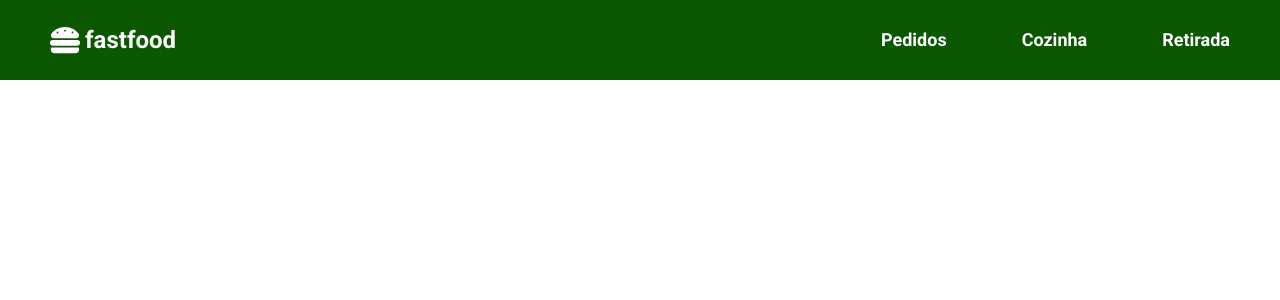
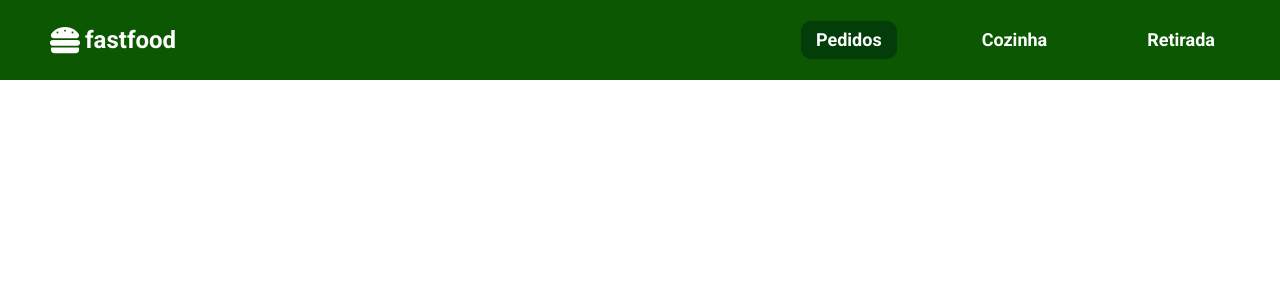
Before and after one commit to pablodru/fast-restaurant-front-end, a React (Vite) app: page /checkout in a window 1280 px wide. Shown: the top 300 px of the page. Built offline with nearby package versions, Linux system fonts and the light colour scheme.

Commit message:
feat: header done with navigate in buttons and colors selected

```diff
--- a/src/components/Header.jsx
+++ b/src/components/Header.jsx
@@ -2,7 +2,7 @@ import { styled } from "styled-components";
 import { FaHamburger } from "react-icons/fa";
 import { useNavigate } from "react-router-dom";
 
-export default function Header () {
+export default function Header ({actualPage}) {
     const navigate = useNavigate();
 
     return (
@@ -12,9 +12,9 @@ export default function Header () {
                 <p>fastfood</p>
             </ScLogo>
             <ScButtons>
-                <p onClick={() => navigate('/')}>Pedidos</p>
-                <p onClick={() => navigate('/kitchen')}>Cozinha</p>
-                <p onClick={() => navigate('/orders')}>Retirada</p>
+                <ScProduct actualPage={actualPage} onClick={() => navigate('/')}>Pedidos</ScProduct>
+                <ScKitchen actualPage={actualPage} onClick={() => navigate('/kitchen')}>Cozinha</ScKitchen>
+                <ScOrder actualPage={actualPage} onClick={() => navigate('/orders')}>Retirada</ScOrder>
             </ScButtons>
         </ScHeader>
     )
@@ -47,12 +47,26 @@ const ScButtons = styled.div`
     display:flex;
     align-items:center;
     justify-content:space-between;
-    gap:75px;
+    gap:70px;
     p {
         font-family: 'Roboto', sans-serif;
         font-size: 18px;
         font-weight: 600;
         color: #fff;
+        padding:10px 15px;
         cursor: pointer;
+        border-radius: 10px;
     }
 `
+
+const ScProduct = styled.p`
+    background-color: ${(props) => (props.actualPage==='product' ? '#023d0a' : '')};
+`
+
+const ScKitchen = styled.p`
+    background-color: ${(props) => (props.actualPage==='kitchen' ? '#023d0a' : '')};
+`
+
+const ScOrder = styled.p`
+    background-color: ${(props) => (props.actualPage==='order' ? '#023d0a' : '')};
+`
--- a/src/pages/CheckoutPage.jsx
+++ b/src/pages/CheckoutPage.jsx
@@ -3,7 +3,7 @@ import Header from "../components/Header";
 export default function CheckoutPage () {
     return (
         <>
-            <Header />
+            <Header actualPage="product" />
         </>
     )
 }
--- a/src/pages/KitchenPage.jsx
+++ b/src/pages/KitchenPage.jsx
@@ -3,7 +3,7 @@ import Header from "../components/Header";
 export default function KitchenPage () {
     return (
         <>
-            <Header />
+            <Header actualPage="kitchen" />
         </>
     )
 }
--- a/src/pages/OrdersPage.jsx
+++ b/src/pages/OrdersPage.jsx
@@ -3,7 +3,7 @@ import Header from "../components/Header";
 export default function OrdersPage () {
     return (
         <>
-            <Header />
+            <Header actualPage="order" />
         </>
     )
 }
--- a/src/pages/ProductsPage.jsx
+++ b/src/pages/ProductsPage.jsx
@@ -3,7 +3,7 @@ import Header from "../components/Header";
 export default function ProductsPage () {
     return (
         <>
-            <Header />
+            <Header actualPage="product" />
         </>
     )
 }
```
